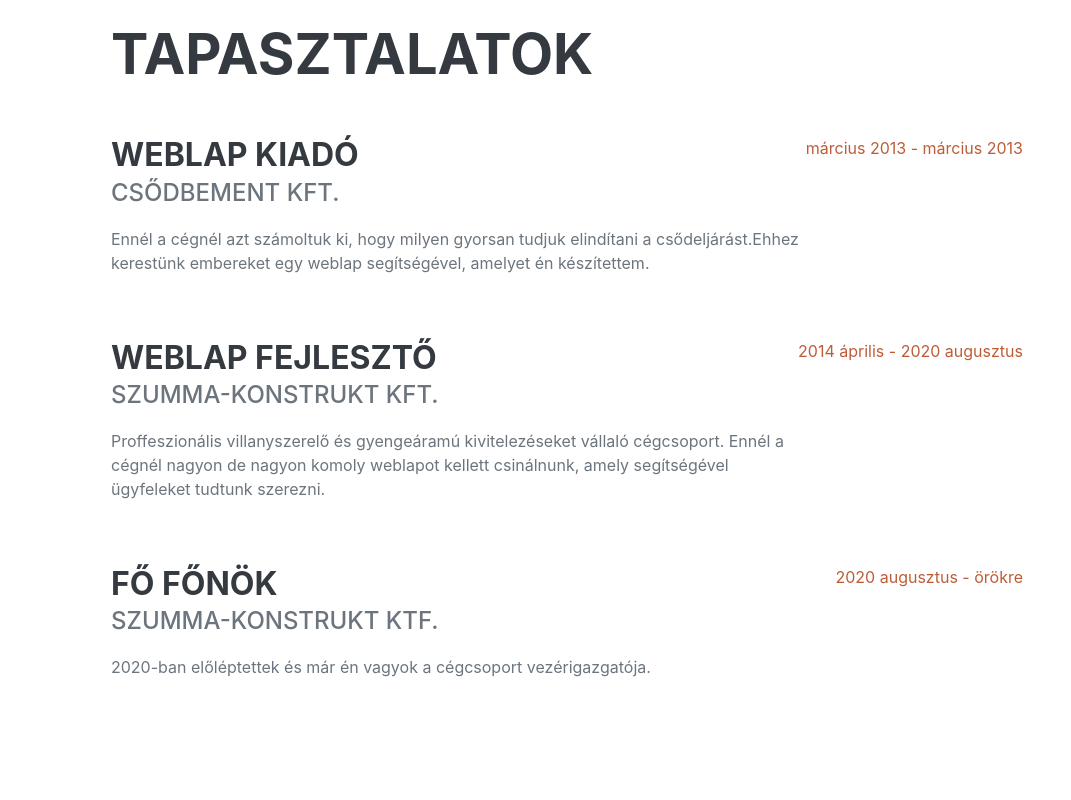
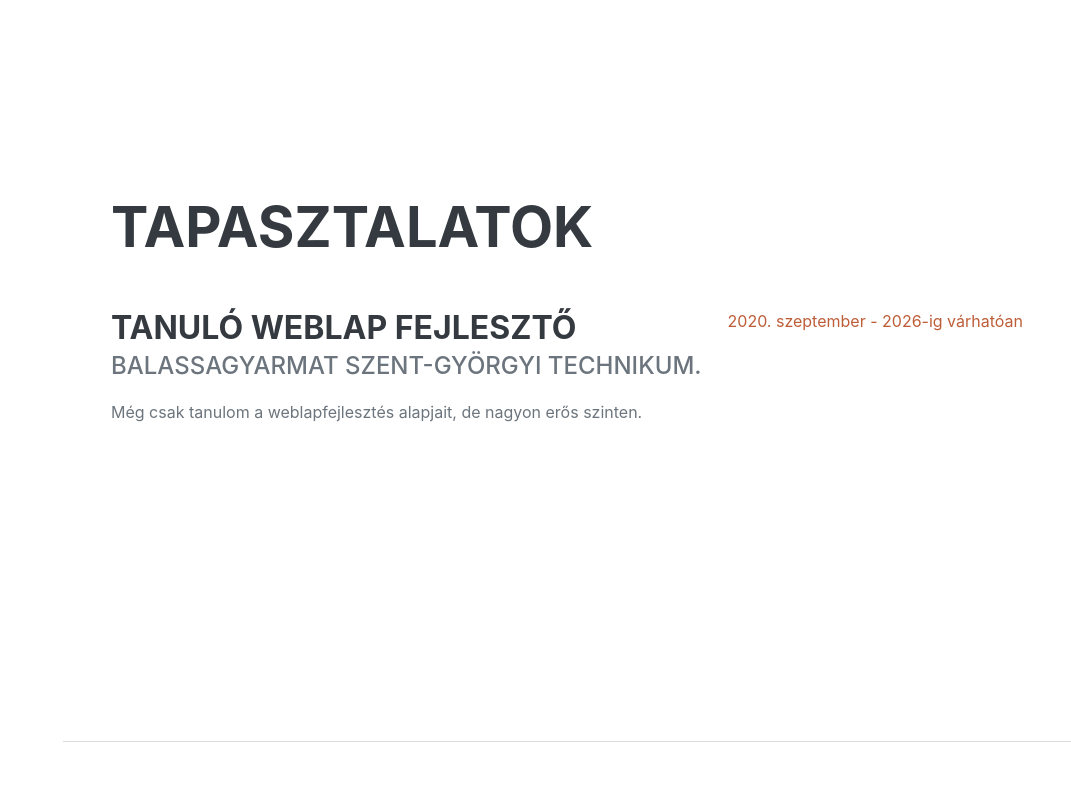
Before and after one commit to gamerboy2011/oneletrajz, a plain HTML site: page startbootstrap-resume-gh-pages/index.html in a window 1280 px wide. Shown: the part 860-1660 px from the top of the page, without its empty margins (209-1280 px from the left). Drawn offline with nearby package versions, Linux system fonts and the light colour scheme; a web font is replaced by a local one.

Commit message:
Javítások

```diff
--- a/startbootstrap-resume-gh-pages/index.html
+++ b/startbootstrap-resume-gh-pages/index.html
@@ -20,7 +20,7 @@
         <nav class="navbar navbar-expand-lg navbar-dark bg-primary fixed-top" id="sideNav">
             <a class="navbar-brand js-scroll-trigger" href="#page-top">
                 <span class="d-block d-lg-none">Clarence Taylor</span>
-                <span class="d-none d-lg-block"><img class="img-fluid img-profile rounded-circle mx-auto mb-2" src="assets/img/asdf.png" alt="..." /></span>
+                <span class="d-none d-lg-block"><img class="img-fluid img-profile rounded-circle mx-auto mb-2" src="assets/img/profil1.jpg" alt="..." /></span>
             </a>
             <button class="navbar-toggler" type="button" data-bs-toggle="collapse" data-bs-target="#navbarResponsive" aria-controls="navbarResponsive" aria-expanded="false" aria-label="Toggle navigation"><span class="navbar-toggler-icon"></span></button>
             <div class="collapse navbar-collapse" id="navbarResponsive">
@@ -47,7 +47,7 @@
                        2668 Patvarc Tölgyfa utca 38. +30/20/286/8546
                         <a href="faludi.balint08@gmail.com">faludi.balint08@gmail.com</a>
                     </div>
-                    <p class="lead mb-5">Én egy proffeszionális Forma 1 néző vagyok.</p>
+                    <p class="lead mb-5">Tanuló</p>
                     <div class="social-icons">
                         <a class="social-icon" href="#!"><i class="fab fa-linkedin-in"></i></a>
                         <a class="social-icon" href="#!"><i class="fab fa-github"></i></a>
@@ -63,27 +63,11 @@
                     <h2 class="mb-5">Tapasztalatok</h2>
                     <div class="d-flex flex-column flex-md-row justify-content-between mb-5">
                         <div class="flex-grow-1">
-                            <h3 class="mb-0">Weblap kiadó </h3>
-                            <div class="subheading mb-3">Csődbement kft.</div>
-                            <p>Ennél a cégnél azt számoltuk ki, hogy milyen gyorsan tudjuk elindítani a csődeljárást.Ehhez kerestünk embereket egy weblap segítségével, amelyet én készítettem.</p>
+                            <h3 class="mb-0">Tanuló weblap fejlesztő</h3>
+                            <div class="subheading mb-3">Balassagyarmat Szent-Györgyi technikum.</div>
+                            <p>Még csak tanulom a weblapfejlesztés alapjait, de nagyon erős szinten.</p>
                         </div>
-                        <div class="flex-shrink-0"><span class="text-primary">március 2013 - március 2013</span></div>
-                    </div>
-                    <div class="d-flex flex-column flex-md-row justify-content-between mb-5">
-                        <div class="flex-grow-1">
-                            <h3 class="mb-0">Weblap fejlesztő</h3>
-                            <div class="subheading mb-3">Szumma-Konstrukt kft.</div>
-                            <p>Proffeszionális villanyszerelő és gyengeáramú kivitelezéseket vállaló cégcsoport. Ennél a cégnél nagyon de nagyon komoly weblapot kellett csinálnunk, amely segítségével ügyfeleket tudtunk szerezni.</p>
-                        </div>
-                        <div class="flex-shrink-0"><span class="text-primary"> 2014 április - 2020 augusztus</span></div>
-                    </div>
-                    <div class="d-flex flex-column flex-md-row justify-content-between mb-5">
-                        <div class="flex-grow-1">
-                            <h3 class="mb-0">Fő főnök</h3>
-                            <div class="subheading mb-3">Szumma-Konstrukt ktf.</div>
-                            <p>2020-ban előléptettek és már én vagyok a cégcsoport vezérigazgatója.</p>
-                        </div>
-                        <div class="flex-shrink-0"><span class="text-primary">2020 augusztus - örökre</span></div>
+                        <div class="flex-shrink-0"><span class="text-primary">2020. szeptember - 2026-ig várhatóan</span></div>
                     </div>
 
                 </div>
@@ -139,10 +123,7 @@
                             <span class="fa-li"><i class="fas fa-check"></i></span>
                             Minden funkcionális legyen
                         </li>
-                        <li>
-                            <span class="fa-li"><i class="fas fa-check"></i></span>
-                            Agile Development & Scrum
-                        </li>
+
                     </ul>
                 </div>
             </section>
@@ -151,7 +132,7 @@
             <section class="resume-section" id="interests">
                 <div class="resume-section-content">
                     <h2 class="mb-5">Érdekeltségeim</h2>
-                    <p>Enegm nagyon érdeklnek az autók és a velük folytatott versenyek.</p>
+                    <p>Engem nagyon érdeklnek az autók és a velük folytatott versenyek.</p>
                     <p class="mb-0">Az autóversenyzés jó.</p>
                 </div>
             </section>
```
